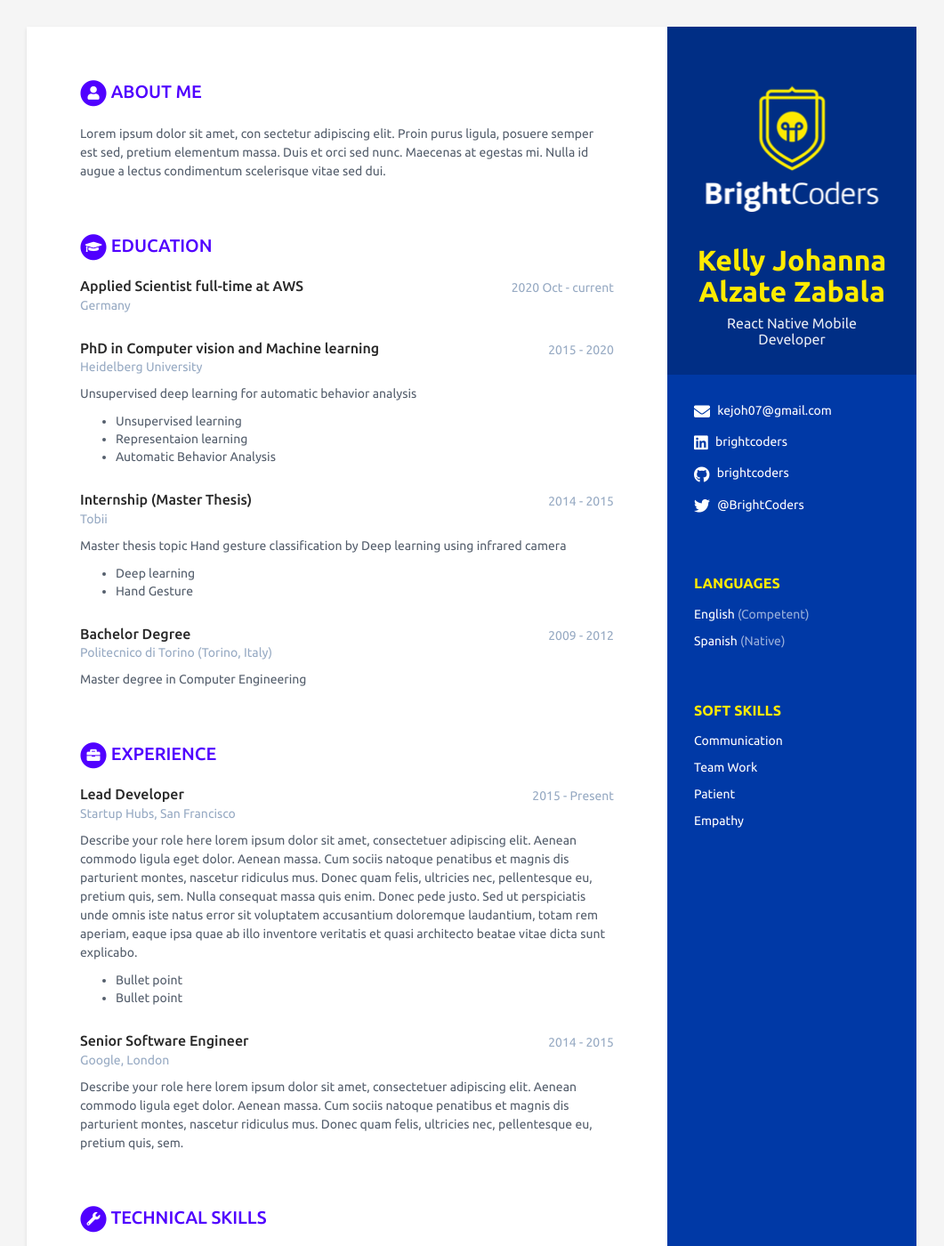
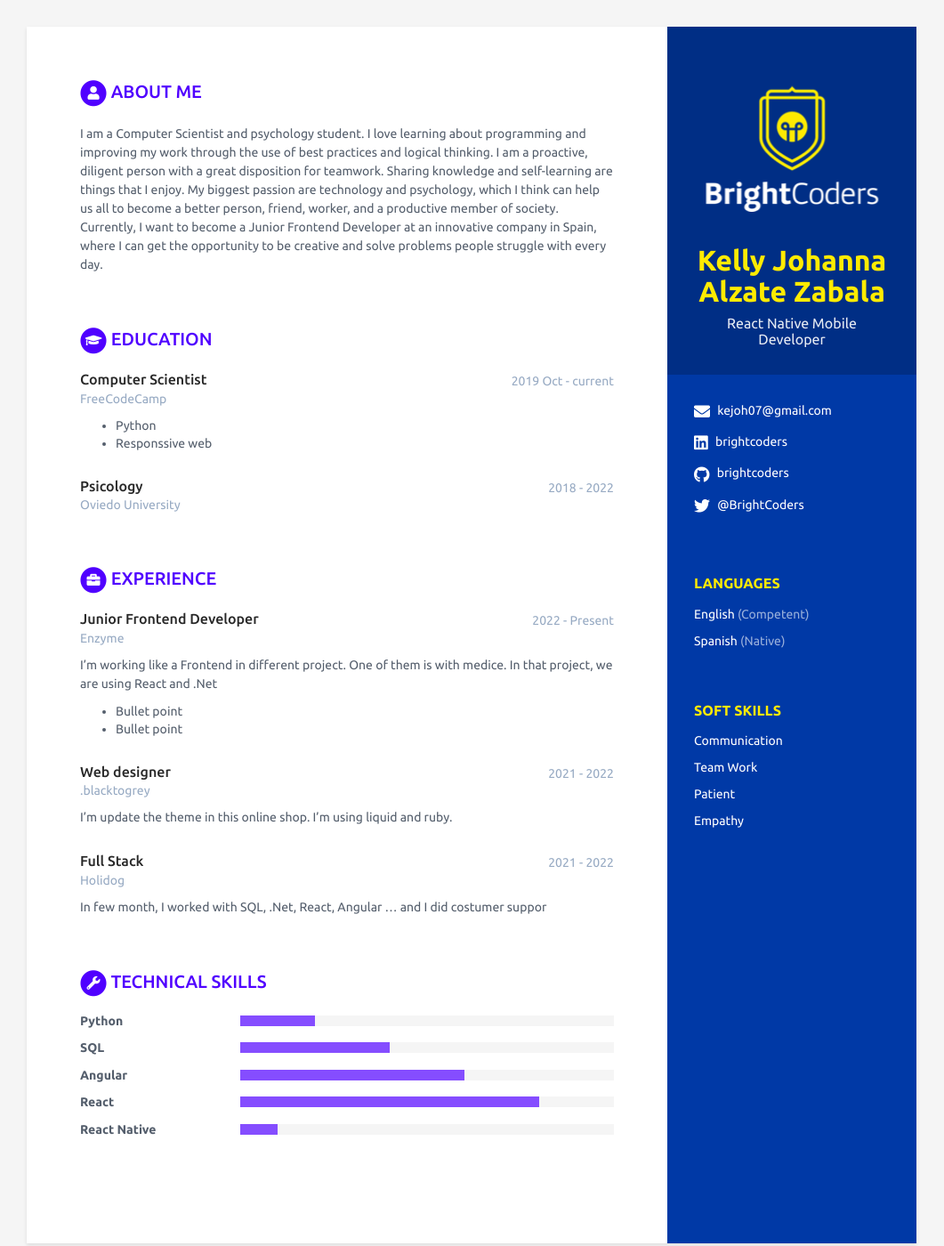
Before and after one commit to BC-MAY-21-RN/scorecard-Kejoh, a Jekyll site: the page built from index.html, in a window 1280 px wide and 1400 px high. Shown: the whole window at 89% size, without its empty margins (110-1171 px from the left). Built offline with Jekyll 4.4.1, drawn with Linux system fonts in a browser that asks for light colours; some of the changed text lies outside the part shown.

Commit message:
Skills, experiences and more changes

```diff
--- a/_data/data.yml
+++ b/_data/data.yml
@@ -50,67 +50,45 @@ sidebar:
 career-profile:
   title: About Me # NO MODIFICAR
   summary: |
-    Lorem ipsum dolor sit amet, con sectetur adipiscing elit. Proin purus ligula, posuere semper est sed, pretium elementum massa. Duis et orci sed nunc. Maecenas at egestas mi. Nulla id augue a lectus condimentum scelerisque vitae sed dui.
+    I am a Computer Scientist and psychology student. I love learning about programming and improving my work through the use of best practices and logical thinking. I am a proactive, diligent person with a great disposition for teamwork. Sharing knowledge and self-learning are things that I enjoy. My biggest passion are technology and psychology, which I think can help us all to become a better person, friend, worker, and a productive member of society. Currently, I want to become a Junior Frontend Developer at an innovative company in Spain, where I can get the opportunity to be creative and solve problems people struggle with every day.
 
 # Registra aquí tus estudios. Agrega o elimina según sea necesario
 educationcomplete:
-  - degree: Applied Scientist full-time at AWS
-    university: Germany
-    time: 2020 Oct - current
+  - degree: Computer Scientist
+    university: FreeCodeCamp
+    time: 2019 Oct - current
     details: |
 
-  - degree: PhD in Computer vision and Machine learning
-    university: Heidelberg University
-    time: 2015 - 2020
+        - Python
+        - Responssive web
+
+  - degree: Psicology
+    university: Oviedo University
+    time: 2018 - 2022
     details: |
-      Unsupervised deep learning for automatic behavior analysis
-
-        - Unsupervised learning
-        - Representaion learning
-        - Automatic Behavior Analysis
-
-  - degree: Internship (Master Thesis)
-    university: Tobii
-    time: 2014 - 2015
-    details: |
-      Master thesis topic Hand gesture classification by Deep learning using infrared camera
-
-        - Deep learning
-        - Hand Gesture
-
-  - degree: Bachelor Degree
-    university: Politecnico di Torino (Torino, Italy)
-    time: 2009 - 2012
-    details: |
-      Master degree in Computer Engineering
 
 # Registra aquí tu experiencia. Agrega o elimina según sea necesario
 experiences:
-  - role: Lead Developer
-    time: 2015 - Present
-    company: Startup Hubs, San Francisco
+  - role: Junior Frontend Developer
+    time: 2022 - Present
+    company: Enzyme
     details: |
-      Describe your role here lorem ipsum dolor sit amet, consectetuer
-      adipiscing elit. Aenean commodo ligula eget dolor. Aenean massa.
-      Cum sociis natoque penatibus et magnis dis parturient montes,
-      nascetur ridiculus mus. Donec quam felis, ultricies nec,
-      pellentesque eu, pretium quis, sem. Nulla consequat massa quis
-      enim. Donec pede justo. Sed ut perspiciatis unde omnis iste natus
-      error sit voluptatem accusantium doloremque laudantium, totam rem
-      aperiam, eaque ipsa quae ab illo inventore veritatis et quasi
-      architecto beatae vitae dicta sunt explicabo.
+      I'm working like a Frontend in different project. One of them is with medice. In
+      that project, we are using React and .Net
         - Bullet point
         - Bullet point
 
-  - role: Senior Software Engineer
-    time: 2014 - 2015
-    company: Google, London
+  - role: Web designer
+    time: 2021 - 2022
+    company: .blacktogrey
     details: |
-      Describe your role here lorem ipsum dolor sit amet, consectetuer
-      adipiscing elit. Aenean commodo ligula eget dolor. Aenean massa.
-      Cum sociis natoque penatibus et magnis dis parturient montes,
-      nascetur ridiculus mus. Donec quam felis, ultricies nec,
-      pellentesque eu, pretium quis, sem.
+      I'm update the theme in this online shop. I'm using liquid and ruby.
+
+  - role: Full Stack
+    time: 2021 - 2022
+    company: Holidog
+    details: |
+      In few month, I worked with SQL, .Net, React, Angular ... and I did costumer suppor
 
 # Registra aquí tus habilidades técnicas, para level utiliza:
 # 20% para Novice
@@ -125,20 +103,17 @@ skills:
     - name: Python
       level: 20%
 
-    - name: PyTorch
+    - name: SQL
       level: 40%
 
-    - name: Tensorflow
+    - name: Angular
       level: 60%
 
-    - name: Caffe
+    - name: React
       level: 80%
 
-    - name: Matlab
-      level: 100%
-
-    - name: C/C++
-      level: 40%
+    - name: React Native
+      level: 10%
 
 # NO MODIFICAR
 footer: >
```
